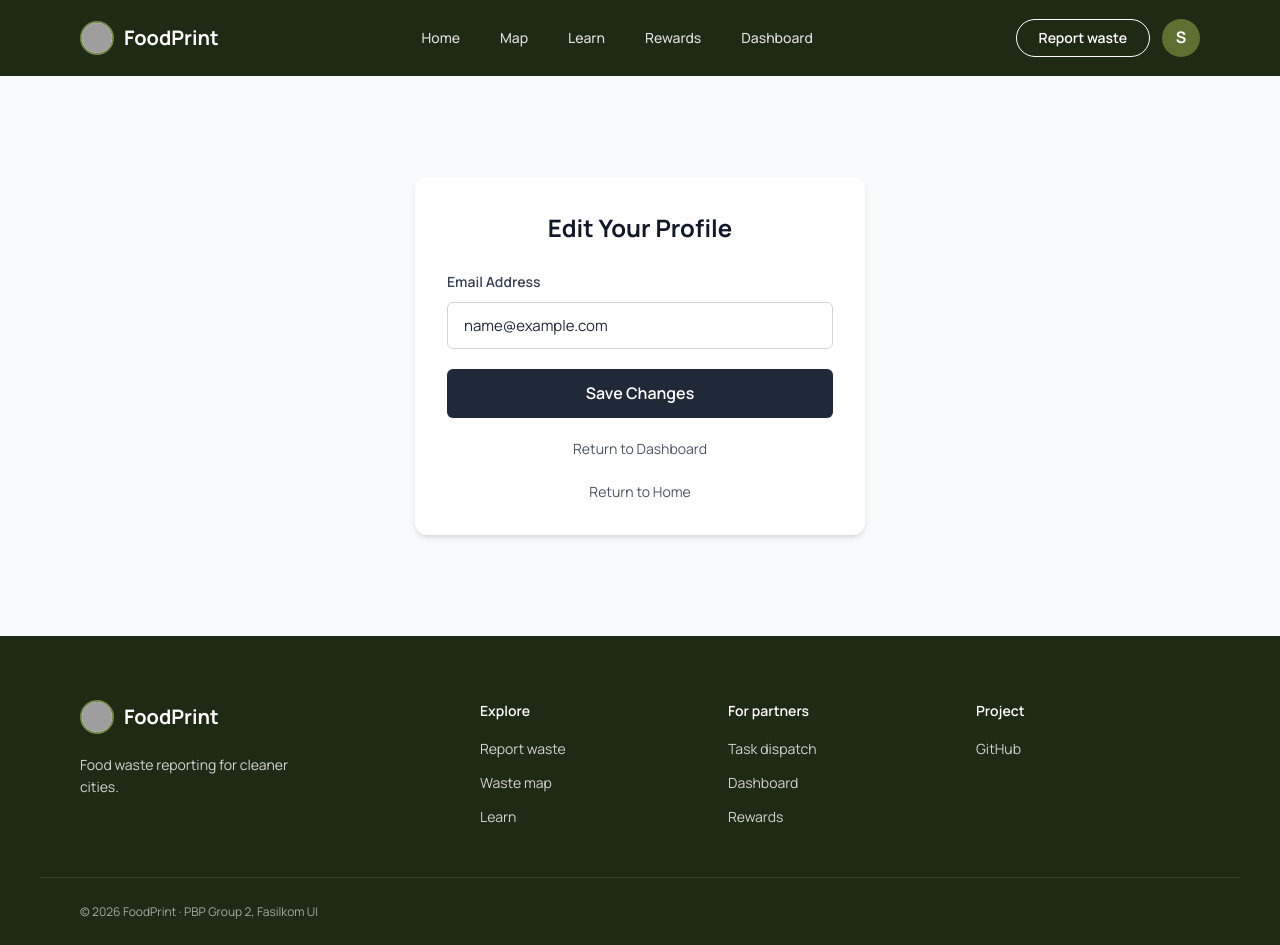
After one commit to PBP-Group-KKI2/foodprint, a Django app: page /profile/update/ in a window 1280 px wide. The commit adds this page. Run offline with Django 5.2, Linux system fonts and the light colour scheme; a user stored in the database is signed in; tables that the repository leaves empty hold one stand-in row (values such as "Sample post"); grey boxes are pictures that could not be loaded.

Commit message:
CRUD implementation on Profiles

```diff
--- a/main/urls.py
+++ b/main/urls.py
@@ -10,6 +10,10 @@ from main.views import (
     report_detail,
     report_update,
     report_delete,
+    dashboard_router,
+    official_dashboard,
+    users_dashboard,
+    update_profile
 )
 
 app_name = 'main'
@@ -27,4 +31,10 @@ urlpatterns = [
     path('reports/<int:pk>/', report_detail, name='report_detail'),
     path('reports/<int:pk>/edit/', report_update, name='report_update'),
     path('reports/<int:pk>/delete/', report_delete, name='report_delete'),
+
+    #Profiles
+    path('dashboard/', dashboard_router, name='dashboard_router'),
+    path('dashboard/official/', official_dashboard, name='official_dashboard'),
+    path('dashboard/users/', users_dashboard, name='users_dashboard'),
+    path('profile/update/', update_profile, name='update_profile'),
 ]
--- a/main/views.py
+++ b/main/views.py
@@ -6,13 +6,14 @@ from django.contrib.auth.decorators import login_required
 from django.contrib.auth.forms import AuthenticationForm, UserCreationForm
 from django.core.exceptions import PermissionDenied
 from django.db.models import Q
-from django.http import JsonResponse
+from django.http import JsonResponse, HttpResponseForbidden
 from django.shortcuts import get_object_or_404, redirect, render
 from django.template.loader import render_to_string
 from django.views.decorators.http import require_GET, require_POST
+from django.views.decorators.csrf import csrf_protect
 
-from .forms import ReportFilterForm, WasteReportForm
-from .models import WasteReport
+from .forms import ReportFilterForm, WasteReportForm, ExtendedRegisterForm
+from .models import WasteReport, Profile
 
 
 def show_landing(request):
@@ -37,19 +38,28 @@ def show_landing(request):
     return render(request, "landing_page.html", context)
 
 #ordinary user register an account
+@csrf_protect
 def register(request):
-    form = UserCreationForm(request.POST or None)
+    if request.method == 'POST':
+        form = ExtendedRegisterForm(request.POST)
+        if form.is_valid():
+            user = form.save()
 
-    if request.method == "POST" and form.is_valid():
-        form.save()
-        messages.success(request, "Account created successfully. Please log in.")
-        return redirect("main:login")
+            selected_role = form.cleaned_data.get('role')
+            user_email = form.cleaned_data.get('email')
 
-    context = {
-        "name": "FoodPrint",
-        "form": form,
-    }
-    return render(request, "register.html", context)
+            Profile.objects.create(
+                user=user,
+                role=selected_role,
+                email=user_email
+            )
+
+            login(request, user)
+            return redirect('main:dashboard_router')
+    else:
+        form = ExtendedRegisterForm()
+
+    return render(request, 'register.html', {'form': form})
 
 #login function
 def login_user(request):
@@ -203,3 +213,85 @@ def report_delete(request, pk):
 
     messages.success(request, "Report deleted.")
     return redirect("main:report_map")
+
+# ============================================================
+# PROFILE
+# ============================================================
+
+@login_required
+def organization_dashboard(request):
+    if request.user.profile.role != 'ORGANIZATION':
+        return HttpResponseForbidden("Access denied.")
+    context = {'title': 'Organization Portal'}
+    return render(request, 'dashboards/organization.html', context)
+
+
+@login_required
+def dashboard_router(request):
+    """Mengarahkan pengguna ke dashboard yang tepat berdasarkan Role mereka"""
+    try:
+        user_role = request.user.profile.role
+    except Profile.DoesNotExist:
+        return redirect('create_profile')
+
+    if user_role == 'OFFICIAL':
+        return redirect('main:official_dashboard')
+    elif user_role == 'ORGANIZATION':
+        return redirect('main:organization_dashboard')
+    else:
+        return redirect('main:users_dashboard')
+
+@login_required
+def official_dashboard(request):
+    if request.user.profile.role != 'OFFICIAL':
+        return HttpResponseForbidden("You don't have access to this page.")
+
+    # special data logic for official user
+    context = {'title': 'Official Management Console'}
+    return render(request, 'dashboards/official.html', context)
+
+@login_required
+def users_dashboard(request):
+    if request.user.profile.role != 'USERS':
+        return HttpResponseForbidden("Access denied.")
+
+    # special data logic for user
+    context = {'title': 'Users Portal'}
+    return render(request, 'dashboards/users.html', context)
+
+@login_required
+def update_profile(request):
+    if not hasattr(request.user, 'profile'):
+        return redirect('create_profile')
+
+    profile = request.user.profile
+
+    if request.method == 'POST':
+        request.user.email = request.POST.get('email')
+        request.user.save()
+        return redirect('main:dashboard_router')
+
+    return render(request, 'profiles/update.html', {'profile': profile})
+
+def register_view(request):
+    if request.method == 'POST':
+        form = ExtendedRegisterForm(request.POST)
+        if form.is_valid():
+            user = form.save()
+
+            selected_role = form.cleaned_data.get('role')
+            user_email = form.cleaned_data.get('email')
+
+            Profile.objects.create(
+                user=user,
+                role=selected_role,
+                email=user_email
+            )
+
+            login(request, user)
+
+            return redirect('dashboard_router')
+    else:
+        form = ExtendedRegisterForm()
+
+    return render(request, 'registration/register.html', {'form': form})
--- a/static/css/styles.css
+++ b/static/css/styles.css
@@ -1025,3 +1025,230 @@ button { font: inherit; cursor: pointer; }
 .rp-search__result:focus-visible { background: var(--rp-olive-100); outline: none; }
 .rp-search__result-name { font-weight: 600; font-size: 0.9rem; }
 .rp-search__result-detail { font-size: 0.78rem; color: var(--rp-muted); overflow-wrap: anywhere; }
+
+/* ============================================================ */
+/* UPDATE PROFILE                                               */
+/* ============================================================ */
+
+.profile-update-section {
+  display: flex;
+  justify-content: center;
+  align-items: center;
+  min-height: 70vh;
+  padding: 40px 20px;
+  background-color: #f9fafb;
+  font-family: 'Manrope', sans-serif;
+}
+
+.profile-update-section .container {
+  background: #ffffff;
+  padding: 32px;
+  border-radius: 12px;
+  box-shadow: 0 4px 6px -1px rgba(0, 0, 0, 0.1), 0 2px 4px -1px rgba(0, 0, 0, 0.06);
+  max-width: 450px;
+  width: 100%;
+}
+
+.profile-update-section h1 {
+  font-size: 24px;
+  font-weight: 700;
+  color: #111827;
+  margin-bottom: 24px;
+  text-align: center;
+}
+
+.profile-update-section .form-group {
+  margin-bottom: 20px;
+  display: flex;
+  flex-direction: column;
+}
+
+.profile-update-section label {
+  font-size: 14px;
+  font-weight: 600;
+  color: #374151;
+  margin-bottom: 8px;
+}
+
+.profile-update-section input[type="email"] {
+  padding: 12px 16px;
+  font-size: 15px;
+  font-family: 'Manrope', sans-serif;
+  border: 1px solid #d1d5db;
+  border-radius: 6px;
+  color: #1f2937;
+  background-color: #ffffff;
+  transition: border-color 0.2s ease, box-shadow 0.2s ease;
+}
+
+.profile-update-section input[type="email"]:focus {
+  outline: none;
+  border-color: #4b5563;
+  box-shadow: 0 0 0 3px rgba(75, 85, 99, 0.15);
+}
+
+.profile-update-section button[type="submit"] {
+  width: 100%;
+  padding: 12px;
+  font-size: 16px;
+  font-weight: 600;
+  font-family: 'Manrope', sans-serif;
+  color: #ffffff;
+  background-color: #1f2937;
+  border: none;
+  border-radius: 6px;
+  cursor: pointer;
+  transition: background-color 0.2s ease, transform 0.1s ease;
+}
+
+.profile-update-section button[type="submit"]:hover {
+  background-color: #111827;
+}
+
+.profile-update-section button[type="submit"]:active {
+  transform: scale(0.98);
+}
+
+.profile-update-section .btn-link {
+  display: block;
+  text-align: center;
+  font-size: 14px;
+  color: #4b5563;
+  text-decoration: none;
+  margin-top: 16px;
+  transition: color 0.2s ease;
+}
+
+.profile-update-section .btn-link:hover {
+  color: #111827;
+  text-decoration: underline;
+}
+
+/* ============================================================ */
+/* USER DASHBOARD                                               */
+/* ============================================================ */
+
+.dashboard-section {
+  padding: 60px 20px;
+  background-color: #f3f4f6;
+  min-height: 85vh;
+  font-family: 'Manrope', sans-serif;
+}
+
+.dashboard-header {
+  background: #ffffff;
+  padding: 24px 32px;
+  border-radius: 12px;
+  box-shadow: 0 1px 3px rgba(0, 0, 0, 0.05);
+  margin-bottom: 32px;
+  display: flex;
+  justify-content: space-between;
+  align-items: center;
+  flex-wrap: wrap;
+  gap: 16px;
+}
+
+.dashboard-header h1 {
+  font-size: 26px;
+  color: #111827;
+  font-weight: 700;
+  margin: 0;
+}
+
+.dashboard-header p {
+  color: #4b5563;
+  margin: 4px 0 0 0;
+  font-size: 15px;
+}
+
+.role-badge {
+  display: inline-block;
+  padding: 6px 14px;
+  background-color: #e5e7eb;
+  color: #1f2937;
+  font-weight: 600;
+  font-size: 13px;
+  border-radius: 50px;
+  text-transform: uppercase;
+  letter-spacing: 0.5px;
+}
+
+.dashboard-grid {
+  display: grid;
+  grid-template-columns: repeat(auto-fit, minmax(300px, 1fr));
+  gap: 24px;
+}
+
+.dashboard-card {
+  background: #ffffff;
+  border-radius: 12px;
+  padding: 24px;
+  box-shadow: 0 4px 6px -1px rgba(0, 0, 0, 0.05), 0 2px 4px -1px rgba(0, 0, 0, 0.03);
+  border: 1px solid rgba(229, 231, 235, 0.5);
+  transition: transform 0.2s ease, box-shadow 0.2s ease;
+}
+
+.dashboard-card:hover {
+  transform: translateY(-4px);
+  box-shadow: 0 10px 15px -3px rgba(0, 0, 0, 0.05);
+}
+
+.dashboard-card h3 {
+  font-size: 18px;
+  color: #111827;
+  margin-top: 0;
+  margin-bottom: 16px;
+  font-weight: 600;
+  border-bottom: 2px solid #f3f4f6;
+  padding-bottom: 12px;
+}
+
+.dashboard-actions {
+  display: flex;
+  flex-direction: column;
+  gap: 12px;
+}
+
+.dashboard-btn {
+  display: block;
+  text-align: center;
+  padding: 12px;
+  font-weight: 600;
+  font-size: 14px;
+  border-radius: 6px;
+  text-decoration: none;
+  transition: all 0.2s ease;
+}
+
+.dashboard-btn--primary {
+  background-color: #1f2937;
+  color: #ffffff;
+}
+
+.dashboard-btn--primary:hover {
+  background-color: #111827;
+}
+
+.dashboard-btn--outline {
+  background-color: transparent;
+  color: #4b5563;
+  border: 1px solid #d1d5db;
+}
+
+.dashboard-btn--outline:hover {
+  color: #111827;
+  border-color: #111827;
+  background-color: #f9fafb;
+}
+
+@media (max-width: 640px) {
+  .dashboard-header {
+    flex-direction: column;
+    align-items: flex-start;
+    padding: 20px;
+  }
+
+  .dashboard-section {
+    padding: 30px 16px;
+  }
+}
--- a/templates/navbar.html
+++ b/templates/navbar.html
@@ -33,7 +33,7 @@
     <div class="navbar__actions">
       {% if user.is_authenticated %}
         <a href="{% url 'main:report_map' %}#rp-form-card" class="btn btn--outline navbar__cta">Report waste</a>
-        <a href="#" class="navbar__profile" title="{{ user.username }}">{{ user.username|slice:":1"|upper }}</a>
+        <a href="{% url 'main:update_profile' %}" class="navbar__profile" title="Edit Profil ({{ user.username }})">{{ user.username|slice:":1"|upper }}</a>
       {% else %}
         <a href="{% url 'main:login' %}" class="btn btn--outline navbar__cta">Log in</a>
       {% endif %}
--- /dev/null
+++ b/templates/profiles/update.html
@@ -0,0 +1,28 @@
+<!-- templates/profiles/update.html -->
+{% extends 'base.html' %}
+
+{% block title %}Edit Profile - FoodPrint{% endblock %}
+
+{% block content %}
+<section class="profile-update-section">
+    <div class="container">
+        <h1>Edit Your Profile</h1>
+        <form method="POST" class="project-form">
+            {% csrf_token %}
+            <div class="form-group">
+                <label for="email">Email Address</label>
+                <input type="email" id="email" name="email" value="{{ profile.email }}" required>
+            </div>
+            <button type="submit">Save Changes</button>
+        </form>
+
+        <p style="margin-top: 20px;">
+            <a href="{% url 'main:dashboard_router' %}" class="btn-link">Return to Dashboard</a>
+        </p>
+        <p style="margin-top: 20px;">
+            <a href="{% url 'main:landing' %}" class="btn-link">Return to Home</a>
+        </p>
+
+    </div>
+</section>
+{% endblock %}
```
Also changed, not shown: main/forms.py (+22 -0 lines), main/models.py (+20 -0 lines), templates/dashboards/users.html (added, +16 -0 lines), templates/landing_page.html (+5 -2 lines), main/migrations/0002_profile.py (added), templates/dashboards/official.html (added), templates/dashboards/organization.html (added).
